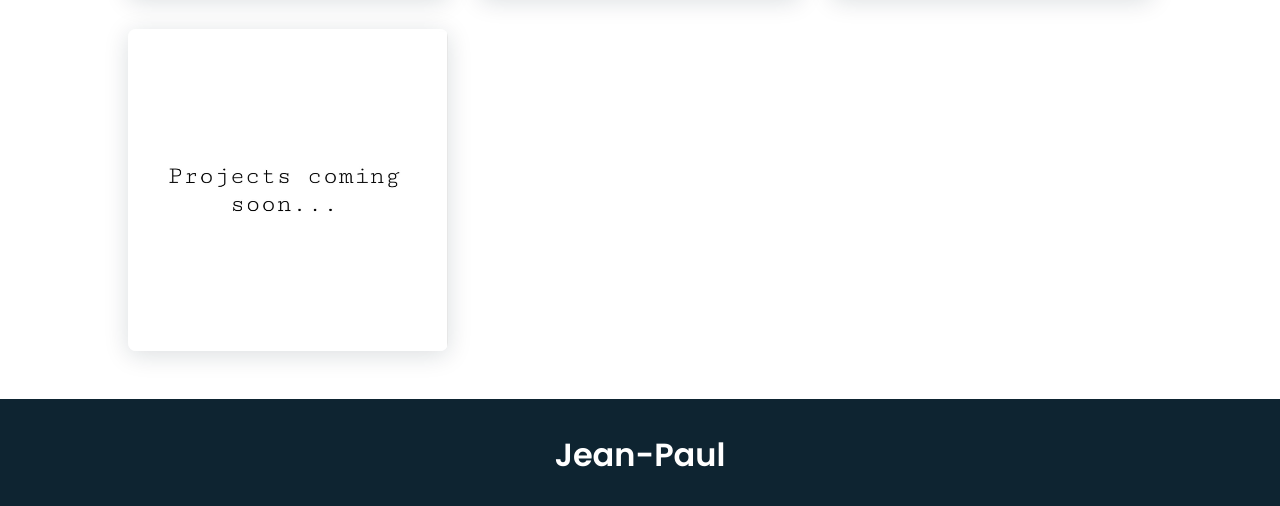
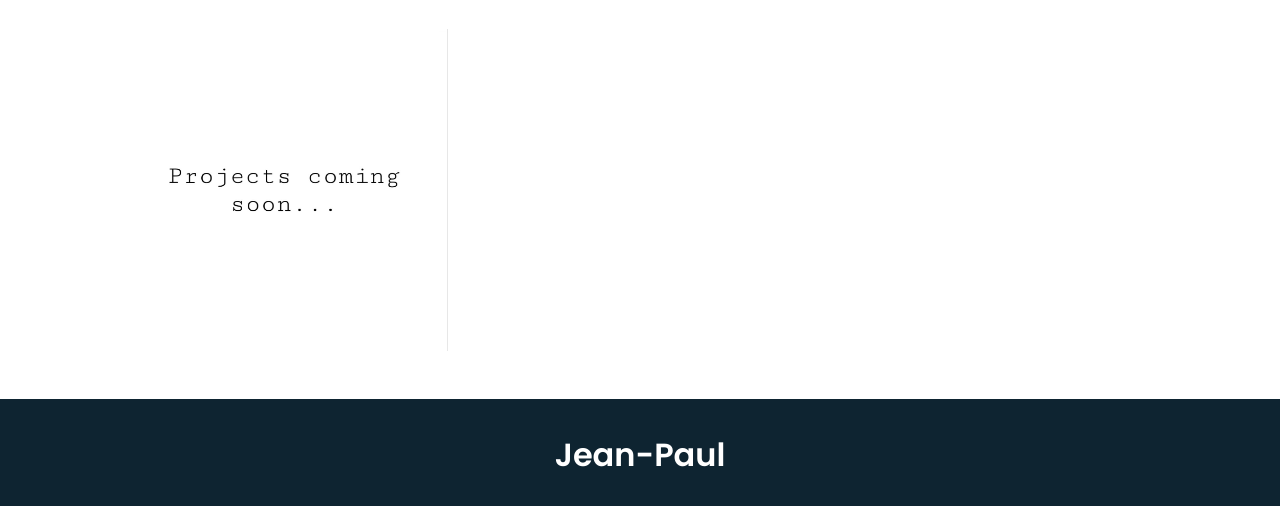
Before and after one commit to jean-paulboudreaux/Personal-Website, a website: page index.html in a window 1280 px wide. Shown: the part 2564-3070 px from the top of the page. Drawn offline with nearby package versions, Linux system fonts and the light colour scheme.

```diff
--- a/website.css
+++ b/website.css
@@ -310,8 +310,8 @@
   row-gap: 2rem;
 }
 .work__img{
-  box-shadow: 0 4px 25px rgba(14,36,49,.15);
-  border-radius: .5rem;
+  /* box-shadow: 0 4px 25px rgba(14,36,49,.15); */
+  /* border-radius: .5rem; */
   overflow: hidden;
 }
 .work__img img{
```
